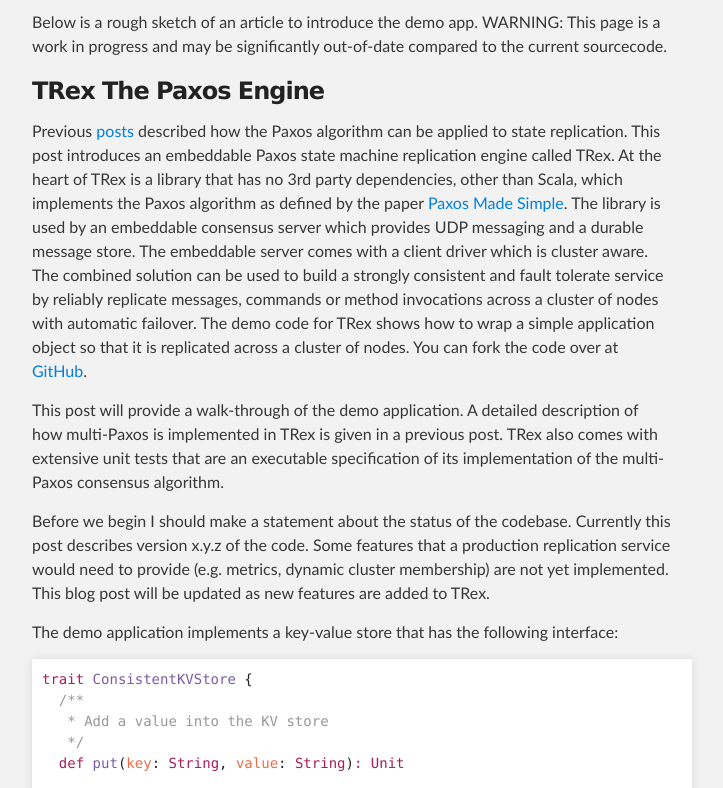
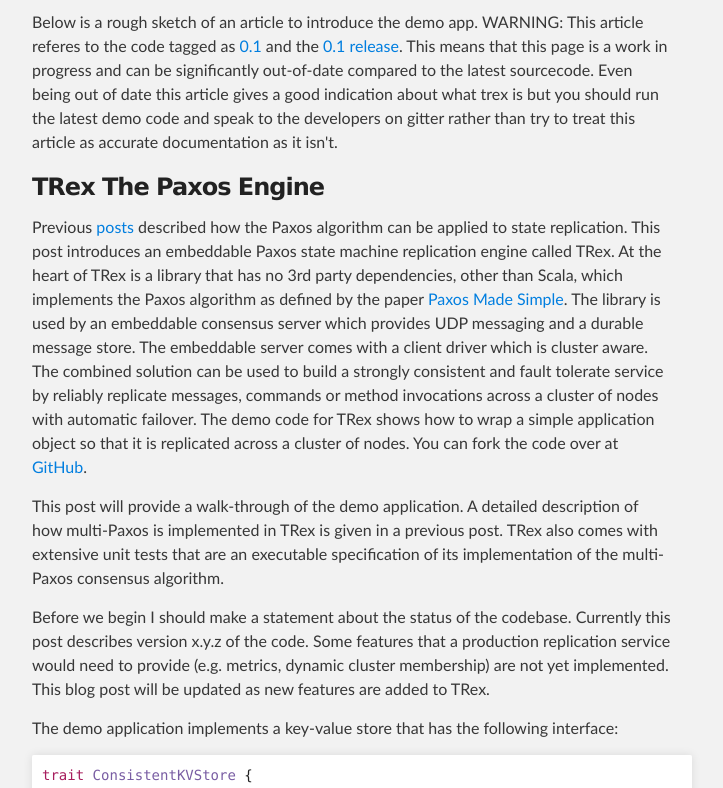
Before and after one commit to trex-paxos/trex, a plain HTML site: page index.html in a window 1280 px wide. Shown: the part 962-1750 px from the top of the page, without its empty margins (288-1011 px from the left). Drawn offline with Linux system fonts and the light colour scheme.

Commit message:
updated the doc to say its about version 0.1

```diff
--- a/index.html
+++ b/index.html
@@ -36,7 +36,12 @@
 <a href="https://www.codacy.com/app/simbo1905remixed/trex/dashboard"> <img src="https://camo.githubusercontent.com/b4ecc5a04dd7855b68c5622b47ecf7084c8290f3/68747470733a2f2f7777772e636f646163792e636f6d2f70726f6a6563742f62616467652f3733623334356435613463373461346439643435383539366536346665323132" alt="Codacy Badge" data-canonical-src="https://www.codacy.com/project/badge/73b345d5a4c74a4d9d458596e64fe212" style="max-width:100%;"></a>
 
 <p>Below is a rough sketch of an article to introduce the demo app. WARNING:
-This page is a work in progress and may be significantly out-of-date compared to the current sourcecode.</p>
+This article referes to the code tagged as <a href="https://github.com/trex-paxos/trex/tree/1.0">0.1</a> and the
+<a href="http://search.maven.org/#artifactdetails%7Ccom.github.trex-paxos%7Ctrex-core_2.11%7C0.1%7Cjar">0.1 release</a>.
+This means that this page is a work in progress and can be significantly out-of-date compared to the latest sourcecode.
+Even being out of date this article gives a good indication about what trex is but you should run the latest demo code
+and speak to the developers on gitter rather than try to treat this article as accurate documentation as it isn't.
+</p>
 
 <h3>
 <a id="trex-the-paxos-engine" class="anchor" href="#trex-the-paxos-engine" aria-hidden="true">
```
